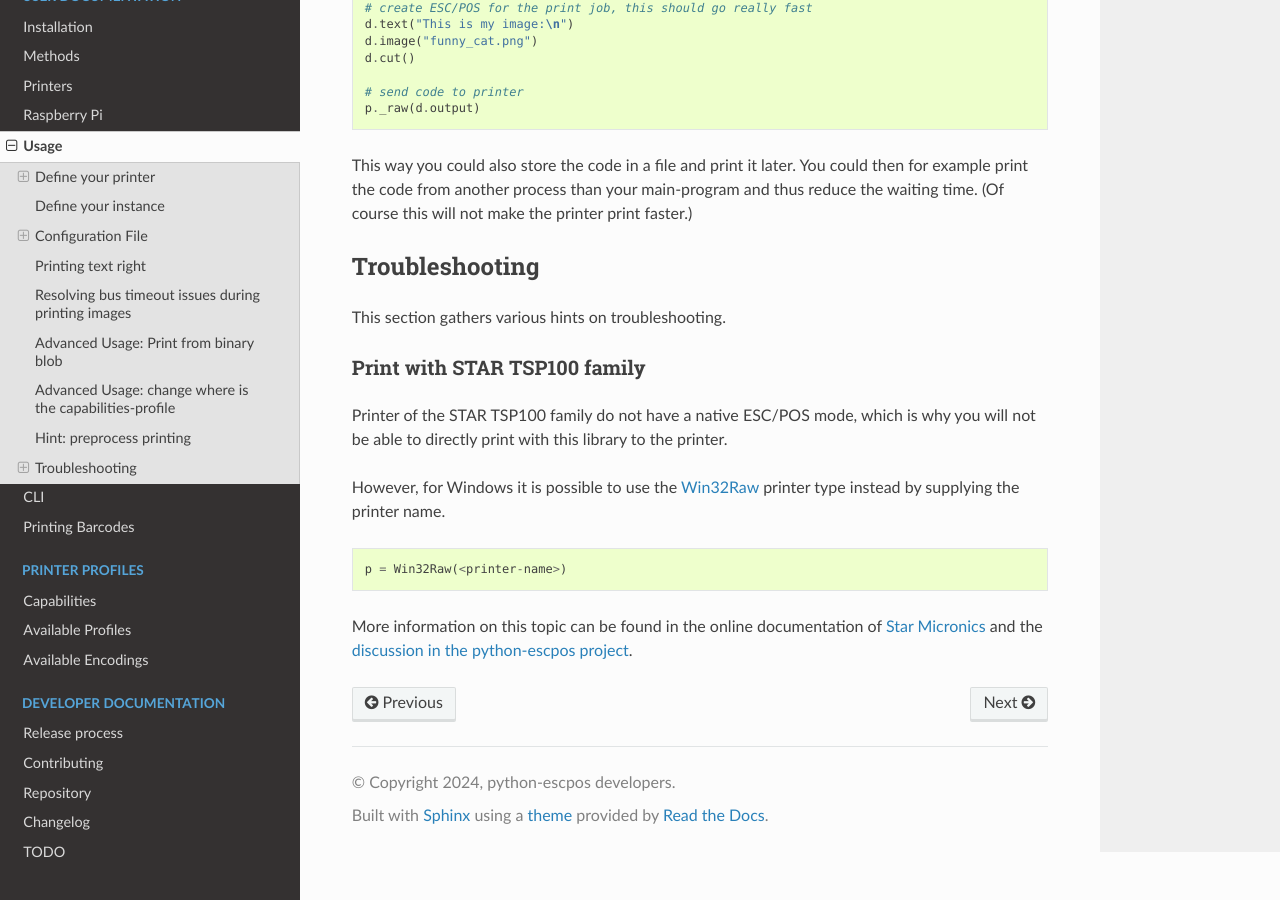
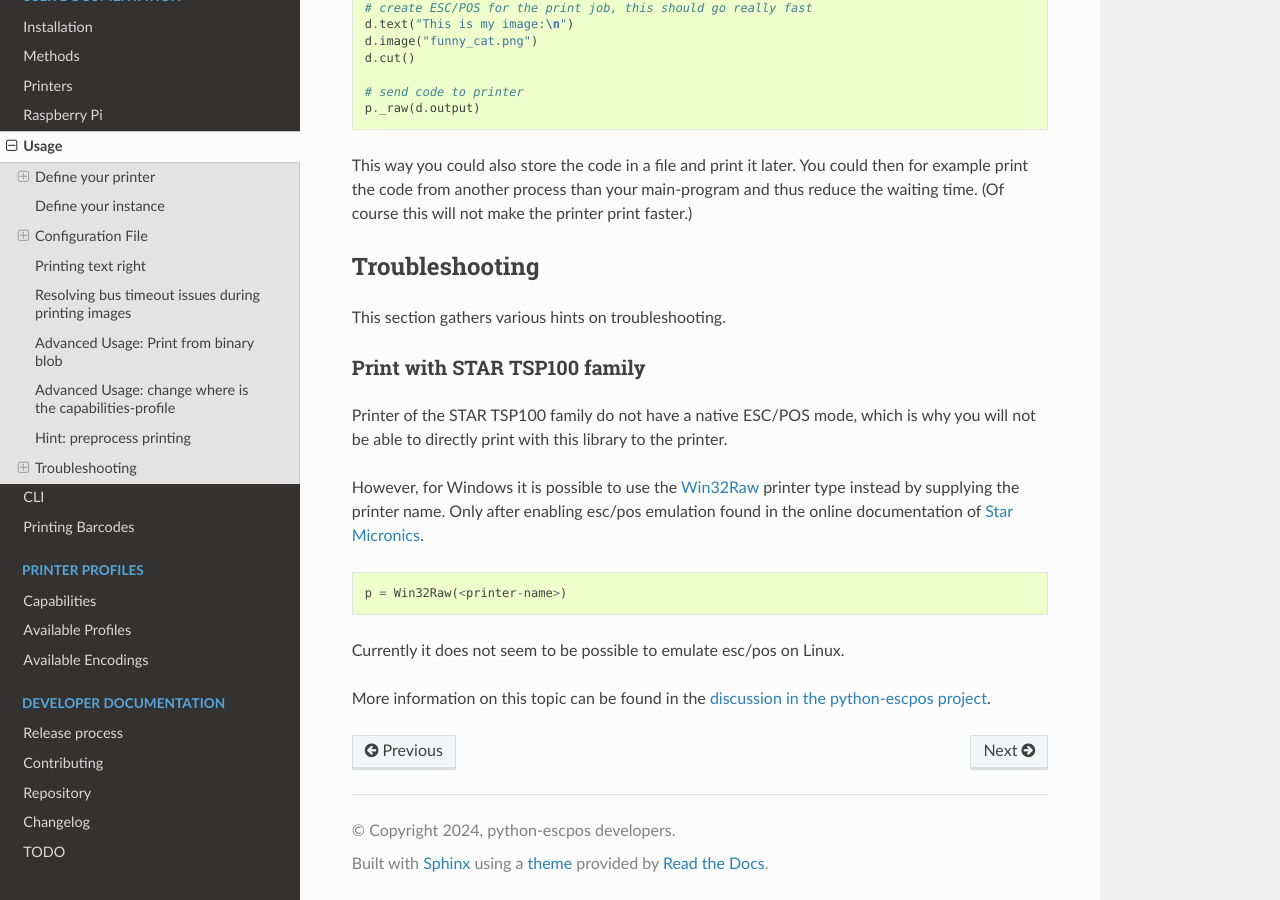
Before and after one commit to python-escpos/python-escpos, a Sphinx documentation site: the page built from doc/user/usage.rst, in a window 1280 px wide and 900 px high, scrolled down 6018 px. Built offline with Sphinx 7.4.7 and the Read the Docs theme 3.1.0, drawn with Linux system fonts in a browser that asks for light colours; pages that are not in the unit, such as notebooks, are missing from menus.

Commit message:
More info for STAR TSP100 family

```diff
--- a/doc/user/usage.rst
+++ b/doc/user/usage.rst
@@ -320,12 +320,14 @@
 is why you will not be able to directly print with this library to the printer.
 
 However, for Windows it is possible to use the `Win32Raw <https://python-escpos.readthedocs.io/en/latest/user/printers.html#win32raw>`_
-printer type instead by supplying the printer name.
+printer type instead by supplying the printer name. Only after enabling esc/pos emulation found in the online documentation of
+`Star Micronics <https://www.starmicronics.com/help-center/knowledge-base/configure-tsp100-series-printers-esc-pos-mode/>`_.
 
 .. code-block:: Python
 
     p = Win32Raw(<printer-name>)
 
-More information on this topic can be found in the online documentation of
-`Star Micronics <https://www.starmicronics.com/help-center/knowledge-base/configure-tsp100-series-printers-esc-pos-mode/>`_
-and the `discussion in the python-escpos project <https://github.com/python-escpos/python-escpos/issues/410>`_.
+Currently it does not seem to be possible to emulate esc/pos on Linux.
+
+More information on this topic can be found in the
+`discussion in the python-escpos project <https://github.com/python-escpos/python-escpos/issues/410>`_.
```
